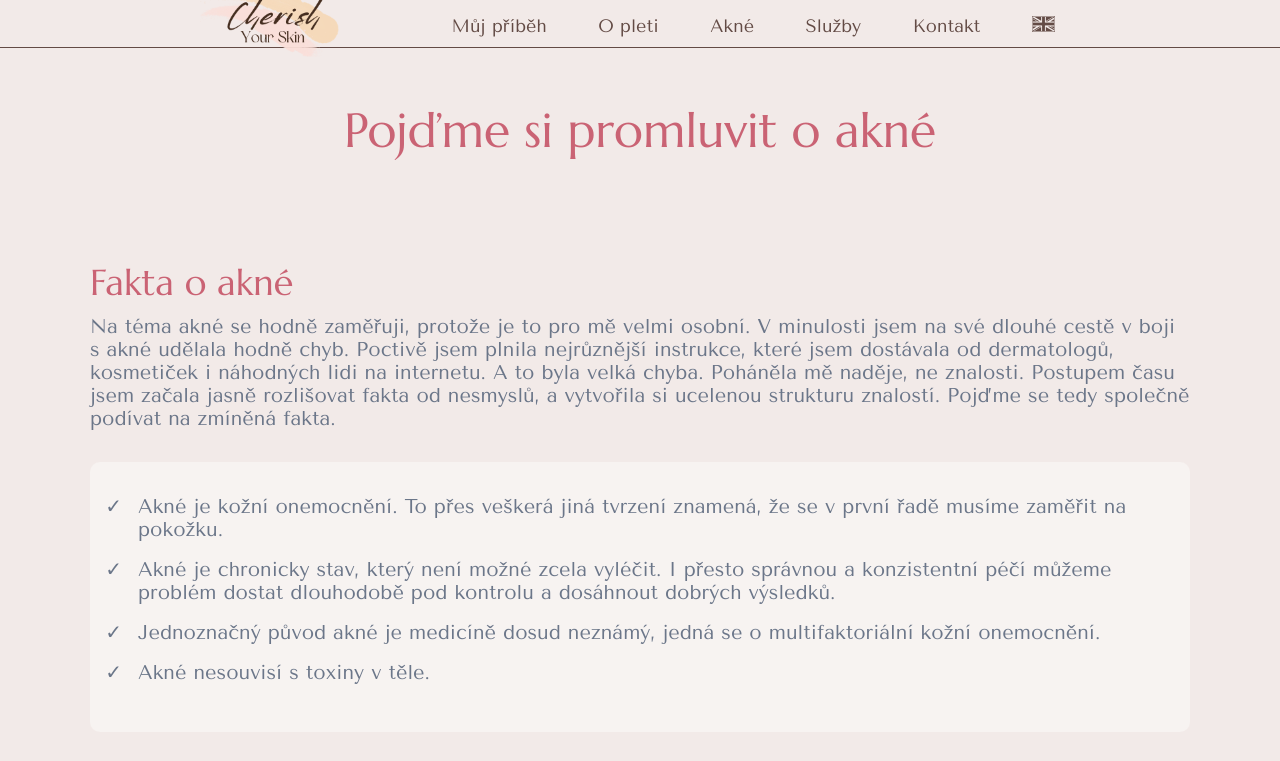
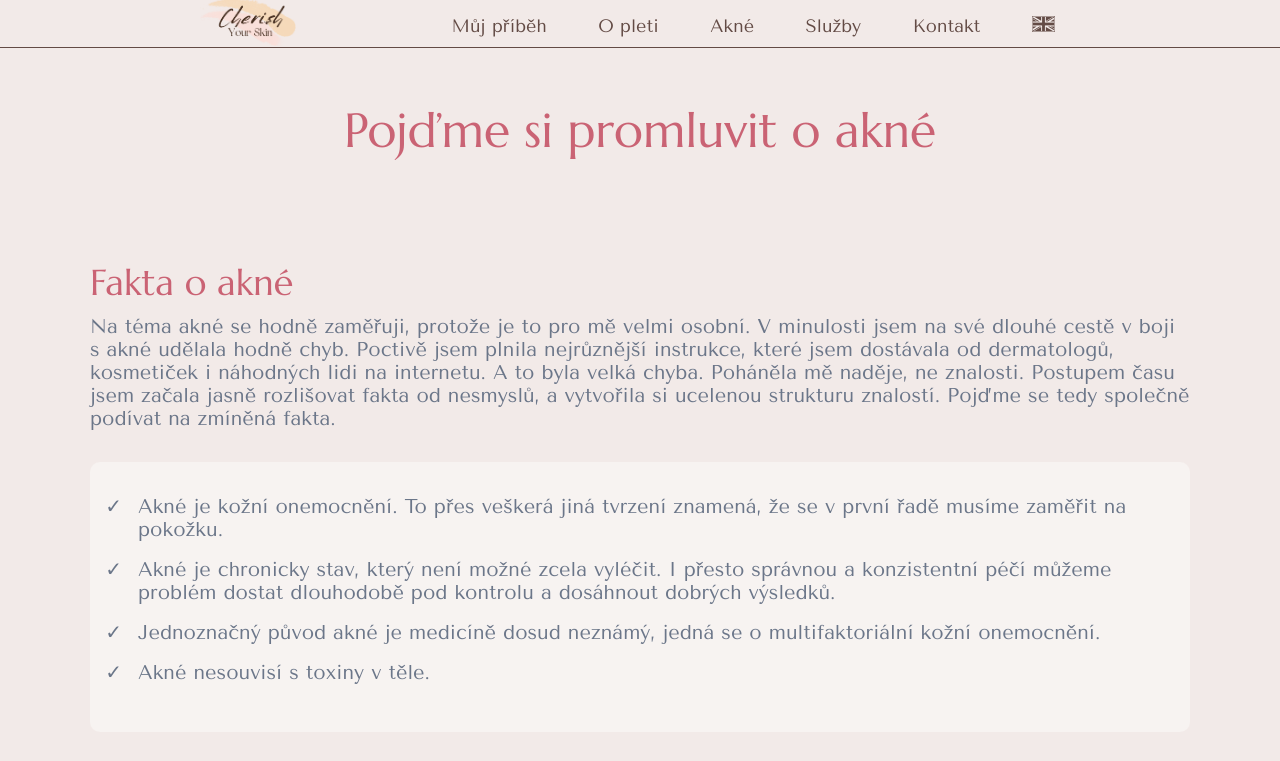
Before and after one commit to MariaSimkova/CherishYourSkin, an Eleventy site: page cs/acne.html in a window 1280 px wide. Shown: the top 761 px of the page. Built offline with nearby package versions, Linux system fonts and the light colour scheme; Eleventy itself is replaced by a stand-in of ours; files that its build step writes are made by us from their sources.

Commit message:
logo height to 48px

```diff
--- a/scss/layout/_navbar.scss
+++ b/scss/layout/_navbar.scss
@@ -41,7 +41,7 @@
     }
 
     &__logo-icon {
-        height: 70px;
+        height: 48px;
     }
 
     &-border {
```
